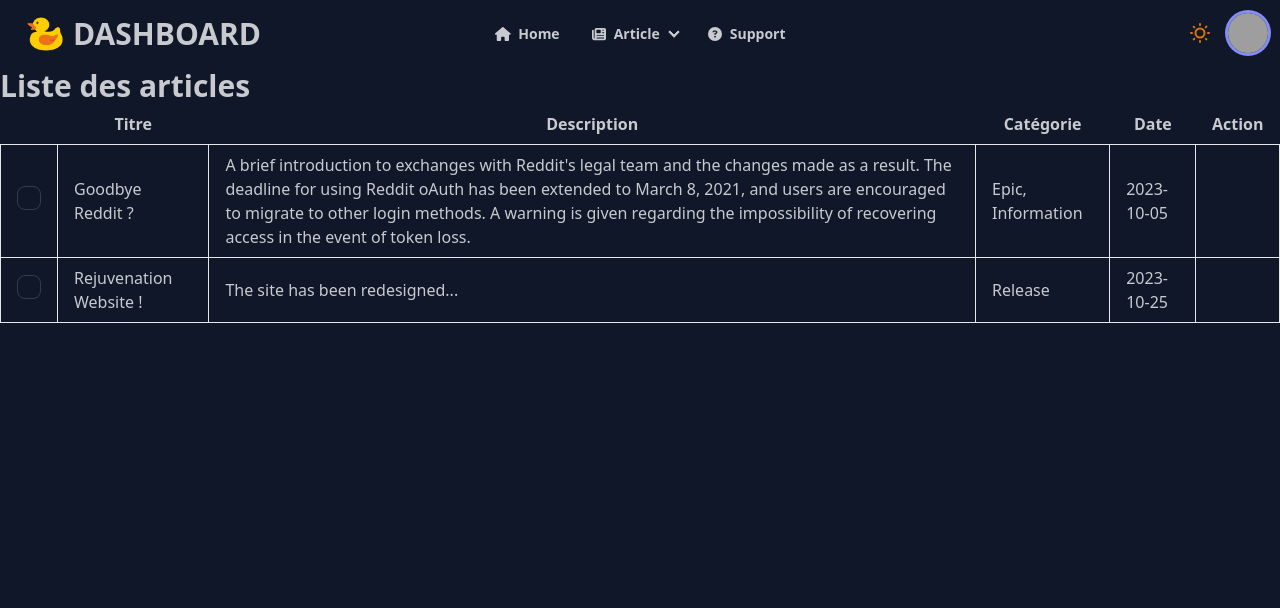
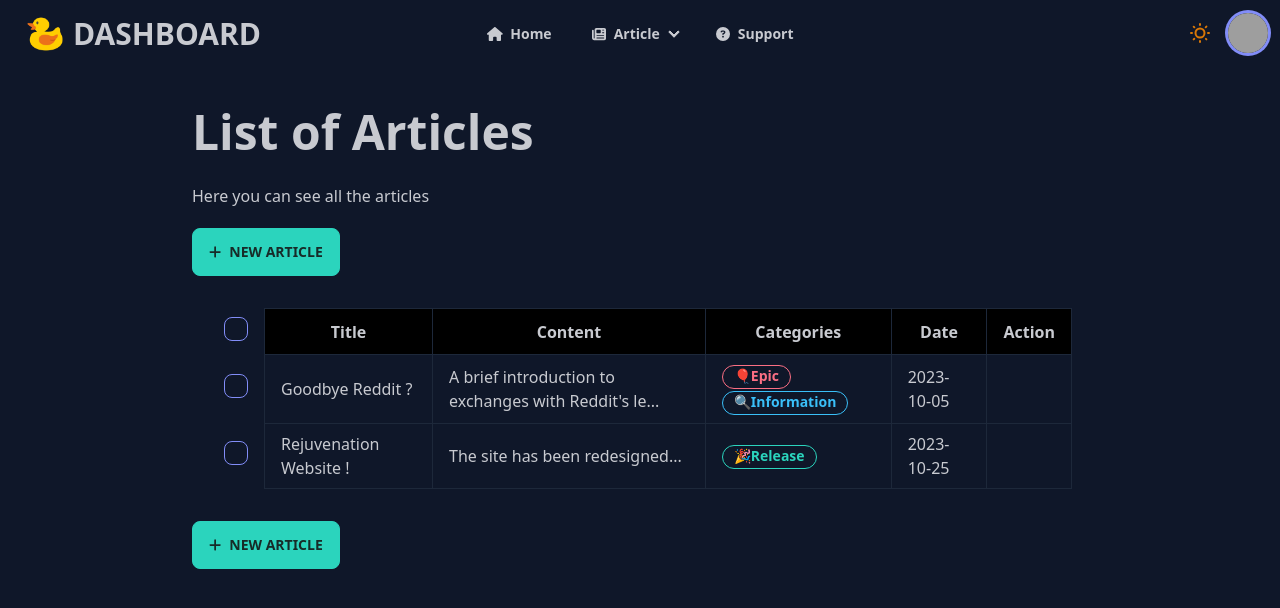
Before and after one commit to Foufou-exe/duckdns, a Vue app in the folder web/: page /admin/dashboard/list-article in a window 1280 px wide. Shown: the top 608 px of the page. Built offline with nearby package versions, Linux system fonts and the light colour scheme; grey boxes are pictures that could not be loaded; what vue3-lottie would draw is missing.

Commit message:
✨ feat(LIST ARTICLE): FINISH
;*,

```diff
--- /dev/null
+++ b/web/src/components/dashboard/EditArticle.vue
@@ -0,0 +1,37 @@
+<template>
+    <div>
+        <div class="">
+            <div class=" breadcrumbs">
+                <ul>
+                    <li>
+                    <router-link to="/admin/dashboard/list-article" class="font-semibold text-secondary">
+                        <font-awesome-icon icon="folder" size="lg"/>
+                        <span class="ml-1">list-news</span>
+                    </router-link>
+                    </li>
+                    <li>
+                        <input type="text" placeholder="Type here" class="input input-bordered input-secondary w-full max-w-xs" />
+                    </li>
+                </ul>
+            </div>
+
+        </div>
+        <div></div>
+        <div></div>
+        <div></div>
+    </div>
+</template>
+
+<script setup>
+import { ref, onMounted } from 'vue';
+import { useRoute } from 'vue-router';
+import NewsData from "@data/newsData.json";
+
+const route = useRoute();
+const articleId = ref(route.params.id);
+const article = ref(null);
+
+onMounted(() => {
+  article.value = NewsData.find(a => a.id === parseInt(articleId.value));
+});
+</script>
--- a/web/src/components/dashboard/ListArticle.vue
+++ b/web/src/components/dashboard/ListArticle.vue
@@ -1,90 +1,232 @@
 <template>
-  <div>
-    <div class="flex">
-      <h1 class="text-3xl font-bold">Liste des articles</h1>
+  <div class="flex flex-col items-center p-5 mt-5 mb-5">
+    <div class="w-full max-w-4xl">
+      <div class="flex flex-col mb-5">
+        <h1 class="text-3xl md:text-3xl lg:text-5xl font-extrabold mb-5">
+          List of Articles
+        </h1>
+        <p class="mt-2 font-thin">Here you can see all the articles</p>
       </div>
-    <div class="flex">
-      <table class="table-auto">
+      <div class="mb-4 flex justify-start space-x-3">
+        <router-link
+          to="/admin/dashboard/create-news-article"
+          class="btn btn-success"
+        >
+          <font-awesome-icon icon="plus" />
+          New Article
+        </router-link>
+        <button
+          class="btn btn-error"
+          v-if="selectAll"
+          @click="deleteSelectedArticles"
+        >
+          <font-awesome-icon icon="trash" />
+          Delete All
+        </button>
+      </div>
+
+      <div class="w-full flex justify-center">
+        <div v-if="paginatedArticles.length > 0" class="overflow-x-auto p-4">
+          <table class="table-lg min-w-full">
             <thead>
               <tr>
-            <th class="px-4 py-2"></th>
-            <th class="px-4 py-2">Titre</th>
-            <th class="px-4 py-2">Description</th>
-            <th class="px-4 py-2">Catégorie</th>
-            <th class="px-4 py-2">Date</th>
-            <th class="px-4 py-2">Action</th>
+                <th class="px-4 py-2">
+                  <input
+                    type="checkbox"
+                    class="checkbox checkbox-secondary"
+                    v-model="selectAll"
+                    @change="toggleSelectAll"
+                  />
+                </th>
+                <th class="px-4 py-2 bg-base-300 border border-neutral">
+                  Title
+                </th>
+                <th class="px-4 py-2 bg-base-300 border border-neutral">
+                  Content
+                </th>
+                <th class="px-4 py-2 bg-base-300 border border-neutral">
+                  Categories
+                </th>
+                <th class="px-4 py-2 bg-base-300 border border-neutral">
+                  Date
+                </th>
+                <th class="px-4 py-2 bg-base-300 border border-neutral">
+                  Action
+                </th>
               </tr>
             </thead>
             <tbody>
-          <tr v-for="(articles, index) in articles" :key="index">
-            <td class="border px-4 py-2">
-              <label>
+              <tr class="table-md" v-for="article in paginatedArticles[currentPage - 1]" :key="article.id">
+                <td class="px-4 py-2">
                   <input
-                  :id="'categorie' + index"
-                  :name="'categorie' + index"
                     type="checkbox"
-                  class="checkbox"
-                  @click="toggleSelection(articles)"
+                    class="checkbox checkbox-secondary"
+                    v-model="selectedArticles"
+                    :value="article.id"
+                    @change="checkSelected"
                   />
-              </label>
                 </td>
-            <td class="border px-4 py-2">
-              <div class="flex">
-                <p>{{ articles.title }}</p>
+                <td class="border border-neutral px-4 py-2">
+                  {{ article.title }}
+                </td>
+                <td class="border border-neutral px-4 py-2">
+                  {{ truncateText(article.content, 50) }}
+                </td>
+                <td class="border border-neutral px-4 py-2">
+                  <div
+                    v-for="categorie in article.categorie"
+                    :key="categorie"
+                    :class="getBadgeClass(categorie)"
+                    class="badge inline-block badge-outline font-semibold badge-lg max-sm:text-xs lg:text-sm md:text-sm"
+                  >
+                    {{ getBadgeText(categorie) }}
                   </div>
                 </td>
-            <td class="border px-4 py-2">
-              <div class="flex">
-                <p>{{ articles.content }}</p>
-              </div>
+                <td class="border border-neutral px-4 py-2">
+                  {{ article.date }}
                 </td>
-            <td class="border px-4 py-2">
-              <div class="flex">
-                <p>{{ articles.categorie.join(', ') }}</p>
-              </div>
-            </td>
-            <td class="border px-4 py-2">
-              <div class="flex">
-                <p>{{ articles.date }}</p>
-              </div>
-            </td>
-            <td class="border px-4 py-2">
-                <div class="flex">
+                <td class="border border-neutral px-4 py-2 space-x-1 space-y-2">
+                  <router-link
+                    :to="`/admin/dashboard/edit-article/${article.id}`"
+                    class="btn btn-success"
+                    v-if="isSelectedForUpdate(article.id)"
+                  >
+                    <font-awesome-icon icon="pen-to-square" />
+                    Edit
+                  </router-link>
                   <button
-                    v-if="articles.selected"
-                    @click="editArticle(articles)"
-                    class="btn btn-edit"
+                    class="btn btn-error"
+                    v-if="isSelectedForDelete(article.id)"
+                    @click="deleteArticle(article.id)"
                   >
-                    Edit
-                    </button>
-                    <button
-                    v-if="articles.selected"
-                    @click="deleteArticle(articles)"
-                    class="btn btn-delete"
-                    >
+                    <font-awesome-icon icon="trash" />
                     Delete
                   </button>
-                </div>
                 </td>
               </tr>
             </tbody>
           </table>
         </div>
       </div>
+      <div class="mt-4 mb-2 flex justify-start">
+        <div class="space-x-3">
+            <router-link
+            to="/admin/dashboard/create-news-article"
+            class="btn btn-success"
+          >
+            <font-awesome-icon icon="plus" />
+            New Article
+          </router-link>
+          <button
+            class="btn btn-error"
+            v-if="selectAll"
+            @click="deleteSelectedArticles"
+          >
+            <font-awesome-icon icon="trash" />
+            Delete All
+          </button>
+        </div>
+      </div>
+        <div v-if="numberOfPages > 1" class="flex justify-center join">
+          <button
+            v-for="page in numberOfPages"
+            :key="page"
+            :class="{'btn-active': page === currentPage}"
+            class="join-item btn"
+            @click="setCurrentPage(page)"
+          >
+            {{ page }}
+          </button>
+      </div>
+    </div>
+  </div>
 </template>
 
+<script setup>
+import { ref, computed, watch } from 'vue';
+import NewsData from "@data/newsData.json";
 
-<script setup>
-import NewsData from '@data/newsData.json'
-const articles = NewsData
+const pageSize = 25;
+const articles = ref(NewsData);
+const selectedArticles = ref([]);
+const selectAll = ref(false);
+const currentPage = ref(1);
 
-function editArticle(articles) {
-  // Ajoutez ici la logique pour l'édition de l'article
-  console.log("Édition de l'article :", articles.title);
+// Calculate the number of pages
+const numberOfPages = computed(() => Math.ceil(articles.value.length / pageSize));
+
+// Observe changes in articles to reset pagination
+watch(articles, () => {
+  currentPage.value = 1; // Return to the first page if the list of articles changes
+});
+
+// Divide articles into pages
+const paginatedArticles = computed(() => {
+  const pages = [];
+  for (let i = 0; i < numberOfPages.value; i++) {
+    pages.push(articles.value.slice(i * pageSize, (i + 1) * pageSize));
   }
+  return pages;
+});
 
-function deleteArticle(articles) {
-  // Ajoutez ici la logique pour la suppression de l'article
-  console.log("Suppression de l'article :", articles.title);
+// Set the current page
+const setCurrentPage = (page) => {
+  currentPage.value = page;
+  window.scrollTo(0, 0); // Go to top of page
+};
+
+const truncateText = (text, length) => {
+  if (text.length <= length) {
+    return text;
   }
+  return text.substring(0, length) + "...";
+};
+
+const toggleSelectAll = () => {
+  selectedArticles.value = selectAll.value
+    ? articles.value.map((a) => a.id)
+    : [];
+};
+
+const checkSelected = () => {
+  selectAll.value = articles.value.every((article) =>
+    selectedArticles.value.includes(article.id)
+  );
+};
+
+const isSelectedForUpdate = (id) =>
+  selectedArticles.value.length === 1 && selectedArticles.value.includes(id);
+
+const isSelectedForDelete = (id) =>
+  !selectAll.value && selectedArticles.value.includes(id);
+
+const getBadgeClass = (categorie) => {
+  const classes = {
+    Feature: "badge-warning",
+    Release: "badge-success",
+    Epic: "badge-error",
+    Information: "badge-primary",
+  };
+  return `badge ${classes[categorie] || "badge-secondary"}`;
+};
+
+const getBadgeText = (categorie) => {
+  const texts = {
+    Feature: "✨Feature",
+    Release: "🎉Release",
+    Epic: "🎈Epic",
+    Information: "🔍Information",
+  };
+  return texts[categorie] || categorie;
+};
+
+
+const deleteArticle = (id) => {
+  // Create a new table by filtering the item to be deleted
+  articles.value = articles.value.filter((article) => article.id !== id);
+};
+
+const deleteSelectedArticles = () => {
+  // Handle bulk delete
+};
 </script>
--- a/web/src/components/dashboard/Navbar.vue
+++ b/web/src/components/dashboard/Navbar.vue
@@ -57,12 +57,12 @@
         </ul>
       </div>
       <div class="flex btn btn-ghost">
-        <img src="@/assets/images/duck.png" class="lg:w-10 md:w-8 max-sm:w-8" alt="duckdns" />
+        <img src="@/assets/images/duck.png" class="max-lg:w-10 lg:w-10 max-md:w-8 max-sm:w-8" alt="duckdns" />
         <a class="lg:text-3xl font-extrabold sm:text-xl md:text-2xl">DASHBOARD</a>
       </div>
     </div>
-    <div class="navbar-center hidden lg:flex space-x-2">
-      <ul class="menu menu-horizontal px-1">
+    <div class="navbar-center hidden lg:flex">
+      <ul class="menu menu-horizontal px-1 space-x-2">
         <li>
             <router-link to="/admin/dashboard" class="font-semibold">
                 <font-awesome-icon icon="home" />
@@ -118,13 +118,13 @@
             </h1>
           </li>
           <li>
-            <a class="hover:font-bold">
+            <a class="font-semibold">
               <font-awesome-icon icon="user" />
               User settings
             </a>
           </li>
           <li>
-            <a class="hover:font-bold">
+            <a class="font-semibold">
               <font-awesome-icon icon="arrow-right-from-bracket" />
               Logout
             </a>
--- a/web/src/router/index.js
+++ b/web/src/router/index.js
@@ -116,113 +116,16 @@ const router = createRouter({
           path: '',
           name: 'dashboard-home',
           component: () => import("@components/dashboard/Home.vue"),
+        },
+        {
+          path: 'edit-article/:id',
+          name: 'edit-article',
+          props: true,
+          component: () => import("@components/dashboard/EditArticle.vue"),
         }
-
       ]
     }
   ],
 });
 
 export default router;
-
-
-/*
- *
- * Path : routeur/index.js
- *
- * Automatically included in `./src/main.js`
- *
-*/
-
-// // Import Vue Router
-// import { createRouter, createWebHistory } from "vue-router";
-
-// // Create a Vue Router
-// const router = createRouter({
-//   history: createWebHistory(process.env.BASE_URL),
-//   routes: [
-//     {
-//       // Change language route
-//       path: "/:lang",
-//       component : {
-//         render: (c) => c("router-view"),
-//       },
-//       children: [
-//         {
-//           // Redirect to the home page if the URL doesn't match
-//           path: "/",
-//           name: "home",
-//           component: () => import("@views/Home.vue"),
-//         },
-//         {
-//           // Redirect About page
-//           path: "/about",
-//           name: "about",
-//           component: () => import("@views/About.vue"),
-//         },
-//         {
-//           // Redirect FAQ page for questions
-//           path: "/faq",
-//           name: "faq",
-//           component: () => import("@views/Faq.vue"),
-//         },
-//         {
-//           // Redirect Privacy Statement page for conditions of use
-//           path: "/privacy-statement",
-//           name: "privacy-statement",
-//           component: () => import("@views/PrivacyStatement.vue"),
-//         },
-//         {
-//           // Redirect Terms Of Use page for conditions of use
-//           path: "/terms-of-use",
-//           name: "terms-of-use",
-//           component: () => import("@views/TermsOfUse.vue"),
-//         },
-//         {
-//           // Redirect Specification page for installation
-//           path: "/specification",
-//           name: "specification",
-//           component: () => import("@views/Specification.vue"),
-//         },
-//         {
-//           // Redirect Documentation page for installation
-//           path: "/documentation",
-//           name: "documentation",
-//           component: () => import("@views/Documentation.vue"),
-//         },
-//         {
-//           // Redirect for News
-//           path: "/news",
-//           name: "news",
-//           component: () => import("@views/News.vue"),
-//         },
-//         {
-//           path: "/news/:id/:viewName",
-//           name: "baseNews",
-//           props: true,
-//           component: () => import("@components/news/BaseNews.vue"),
-//         },
-//         {
-//           // Redirect for Profils User
-//           path: "/profils",
-//           name: "profils",
-//           component: () => import("@views/Profils.vue"),
-//         },
-//         {
-//           // Redirect for Domains User
-//           path: "/domains",
-//           name: "domains",
-//           component: () => import("@views/Domains.vue"),
-//         },
-//       ]
-//     },
-//     {
-//       // Redirect Error 404 page
-//       path: "/:pathMatch(.*)*",
-//       name: "not-found",
-//       component: () => import("@views/NotFound.vue"),
-//     },
-//   ],
-// });
-
-// export default router;
--- a/web/src/views/Dashboard.vue
+++ b/web/src/views/Dashboard.vue
@@ -1,6 +1,6 @@
 <template>
   <Navbar />
-  <router-view />
+  <router-view/>
 </template>
 
 <script setup>
--- a/web/src/views/Domains.vue
+++ b/web/src/views/Domains.vue
@@ -1,18 +1,31 @@
 <template>
   <div>
-
-        <div class="flex flex-wrap md:flex-nowrap justify-between items-center space-x-0 md:space-x-10 mb-5 mt-5">
+    <div
+      class="flex flex-wrap md:flex-nowrap justify-between items-center space-x-0 md:space-x-10 mb-5 mt-5"
+    >
       <h1 class="text-3xl lg:text-5xl font-extrabold mb-5 flex-shrink-0">
-                Domains <span class="badge badge-lg badge-success font-bold">{{ domains.length }}/5</span>
+        Domains
+        <span class="badge badge-lg badge-success font-bold"
+          >{{ domains.length }}/5</span
+        >
       </h1>
       <div class="flex flex-wrap items-center join">
-                <button class="btn bg-black no-animation text-white flex-shrink-0">http://</button>
-                <input v-model="newDomain" class="input input-bordered flex-grow" placeholder="sub domain" />
-                <button class="btn bg-black text-white no-animation flex-shrink-0">.duckdns.org</button>
-                <button @click="addDomain" class="btn btn-secondary flex-shrink-0">Add Domain</button>
+        <button class="btn bg-black no-animation text-white flex-shrink-0">
+          http://
+        </button>
+        <input
+          v-model="newDomain"
+          class="input input-bordered flex-grow"
+          placeholder="sub domain"
+        />
+        <button class="btn bg-black text-white no-animation flex-shrink-0">
+          .duckdns.org
+        </button>
+        <button @click="addDomain" class="btn btn-secondary flex-shrink-0">
+          Add Domain
+        </button>
       </div>
     </div>
-
 
     <div class="overflow-x-auto bg-base-200 rounded p-5">
       <table class="table">
@@ -20,7 +33,12 @@
           <tr>
             <th>
               <label>
-                                <input v-model="selectAll" @change="toggleAll" type="checkbox" class="checkbox" />
+                <input
+                  v-model="selectAll"
+                  @change="toggleAll"
+                  type="checkbox"
+                  class="checkbox"
+                />
               </label>
             </th>
             <th class="text-lg">Domain</th>
@@ -33,7 +51,11 @@
           <tr v-for="domain in domains" :key="domain.id">
             <th>
               <label>
-                                <input v-model="domain.selected" type="checkbox" class="checkbox" />
+                <input
+                  v-model="domain.selected"
+                  type="checkbox"
+                  class="checkbox"
+                />
               </label>
             </th>
             <td>
@@ -43,13 +65,19 @@
             </td>
             <td>
               <div class="join">
-                                <input class="input input-bordered join-item" :placeholder="domain.ip" />
+                <input
+                  class="input input-bordered join-item"
+                  :placeholder="domain.ip"
+                />
                 <button class="btn join-item btn-secondary">Update ip</button>
               </div>
             </td>
             <td>
               <div class="join">
-                                <input class="input input-bordered join-item" :placeholder="domain.ipv6" />
+                <input
+                  class="input input-bordered join-item"
+                  :placeholder="domain.ipv6"
+                />
                 <button class="btn join-item btn-secondary">Update ipv6</button>
               </div>
             </td>
@@ -62,11 +90,21 @@
     </div>
 
     <!-- Delete buttons -->
-        <div class="flex flex-wrap-reverse md:flex-nowrap justify-end mt-5 space-x-1 md:space-x-3 space-y-2 md:space-y-0">
-            <button @click="deleteAll" class="btn bg-red-600 hover:bg-red-700 text-white" v-if="isAllSelected">
+    <div
+      class="flex flex-wrap-reverse md:flex-nowrap justify-end mt-5 space-x-1 md:space-x-3 space-y-2 md:space-y-0"
+    >
+      <button
+        @click="deleteAll"
+        class="btn bg-red-600 hover:bg-red-700 text-white"
+        v-if="isAllSelected"
+      >
         <font-awesome-icon :icon="['fas', 'trash']" /> Delete All
       </button>
-            <button @click="deleteSelected" class="btn bg-red-600 hover:bg-red-700 text-white" v-if="isAnySelected">
+      <button
+        @click="deleteSelected"
+        class="btn bg-red-600 hover:bg-red-700 text-white"
+        v-if="isAnySelected"
+      >
         <font-awesome-icon :icon="['fas', 'trash']" /> Delete
       </button>
     </div>
@@ -76,21 +114,25 @@
   <div class="font-thin mt-5">
     <p>
       This site is protected by reCAPTCHA and the Google
-            <br>
-            <a href="https://policies.google.com/privacy" class="link">Privacy Policy</a> and <a
-                href="https://policies.google.com/terms" class="link">Terms of Service </a>apply.
+      <br />
+      <a href="https://policies.google.com/privacy" class="link"
+        >Privacy Policy</a
+      >
+      and
+      <a href="https://policies.google.com/terms" class="link"
+        >Terms of Service </a
+      >apply.
     </p>
   </div>
 </template>
 
 <script setup>
 // Importing view modules
-import { ref, watch } from 'vue';
+import { ref, watch } from "vue";
 import { useToast } from "vue-toastification";
 import "vue-toastification/dist/index.css";
 
-
-const toast = useToast( {
+const toast = useToast({
   position: "top-right",
   timeout: 5000,
   closeOnClick: true,
@@ -105,7 +147,7 @@ const toast = useToast( {
   rtl: false,
 });
 
-const newDomain = ref('');
+const newDomain = ref("");
 const domains = ref([]);
 const selectAll = ref(false);
 const Time = ref(5);
@@ -115,55 +157,58 @@ const isAnySelected = ref(false);
 
 function addDomain() {
   if (!newDomain.value.trim()) {
-        return toast.info('Please enter a subdomain name. 📝');
+    return toast.info("Please enter a subdomain name. 📝");
   }
   if (domains.value.length >= 5) {
-        return toast.warning('You can only add up to 5 domains. 🚫');
+    return toast.warning("You can only add up to 5 domains. 🚫");
   }
-    if (domains.value.some(domain => domain.name === newDomain.value.trim())) {
-        return toast.error('This subdomain already exists. 🔍');
+  if (domains.value.some((domain) => domain.name === newDomain.value.trim())) {
+    return toast.error("This subdomain already exists. 🔍");
   }
 
   domains.value.push({
     id: Date.now(),
     name: newDomain.value.trim(),
-        ip: 'Autodetected IP',
-        ipv6: 'Autodetected IPv6',
-        selected: false
+    ip: "Autodetected IP",
+    ipv6: "Autodetected IPv6",
+    selected: false,
   });
-    newDomain.value = '';
-    return toast.success('Subdomain added successfully.');
+  newDomain.value = "";
+  return toast.success("Subdomain added successfully.");
 }
 
 function deleteSelected() {
-    domains.value = domains.value.filter(domain => !domain.selected);
+  domains.value = domains.value.filter((domain) => !domain.selected);
   updateSelectionStatus();
-    return toast.success('Domain deleted successfully. 🗑️');
+  return toast.success("Domain deleted successfully. 🗑️");
 }
 
 function deleteAll() {
   domains.value = [];
   updateSelectionStatus();
-    return toast.success('All domains deleted successfully. 🗑️');
+  return toast.success("All domains deleted successfully. 🗑️");
 }
 
 function toggleAll() {
-    domains.value.forEach(domain => domain.selected = selectAll.value);
+  domains.value.forEach((domain) => (domain.selected = selectAll.value));
   updateSelectionStatus();
 }
 
 function updateSelectionStatus() {
-    isAnySelected.value = domains.value.some(domain => domain.selected);
-    isAllSelected.value = domains.value.length > 0 && domains.value.every(domain => domain.selected);
+  isAnySelected.value = domains.value.some((domain) => domain.selected);
+  isAllSelected.value =
+    domains.value.length > 0 &&
+    domains.value.every((domain) => domain.selected);
   selectAll.value = isAllSelected.value;
 }
 
-
-
-watch(domains, () => {
+watch(
+  domains,
+  () => {
     updateSelectionStatus();
-}, { deep: true });
-
+  },
+  { deep: true }
+);
 </script>
 
 <style scoped>
```
Also changed, not shown: web/src/assets/data/saveData.json (added, +18 -0 lines). Lines whose indentation alone changed are shown as unchanged.
